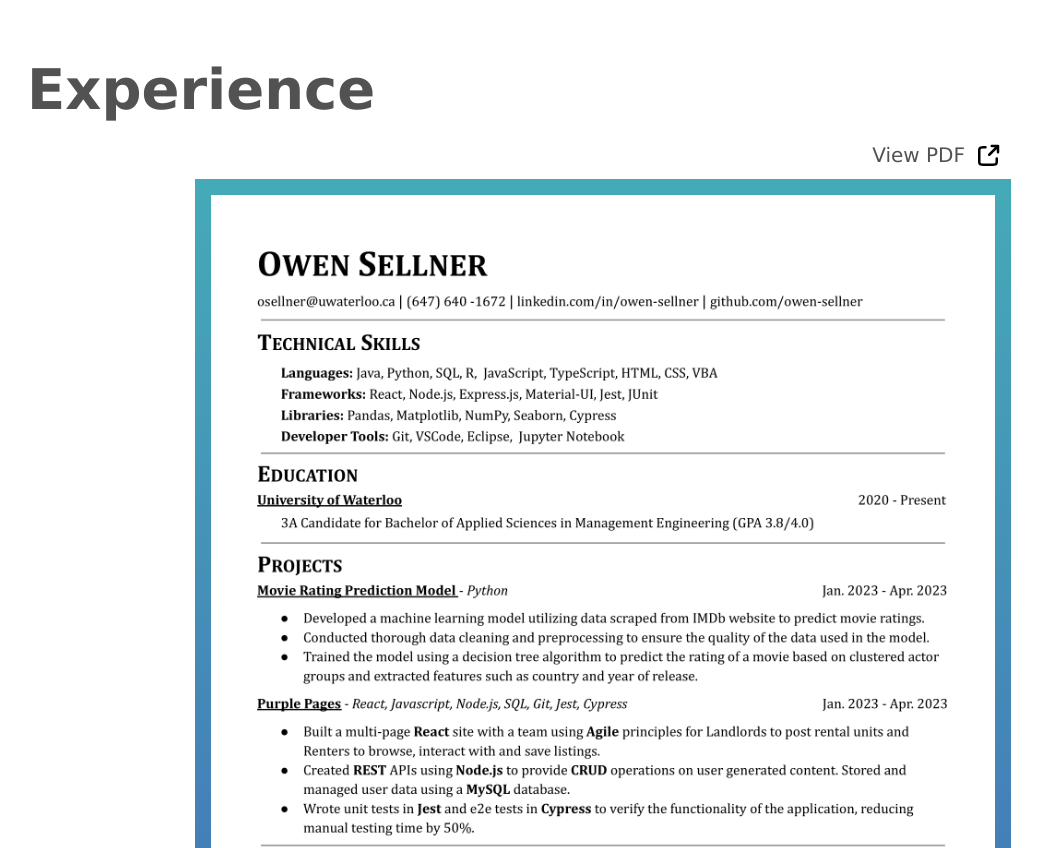
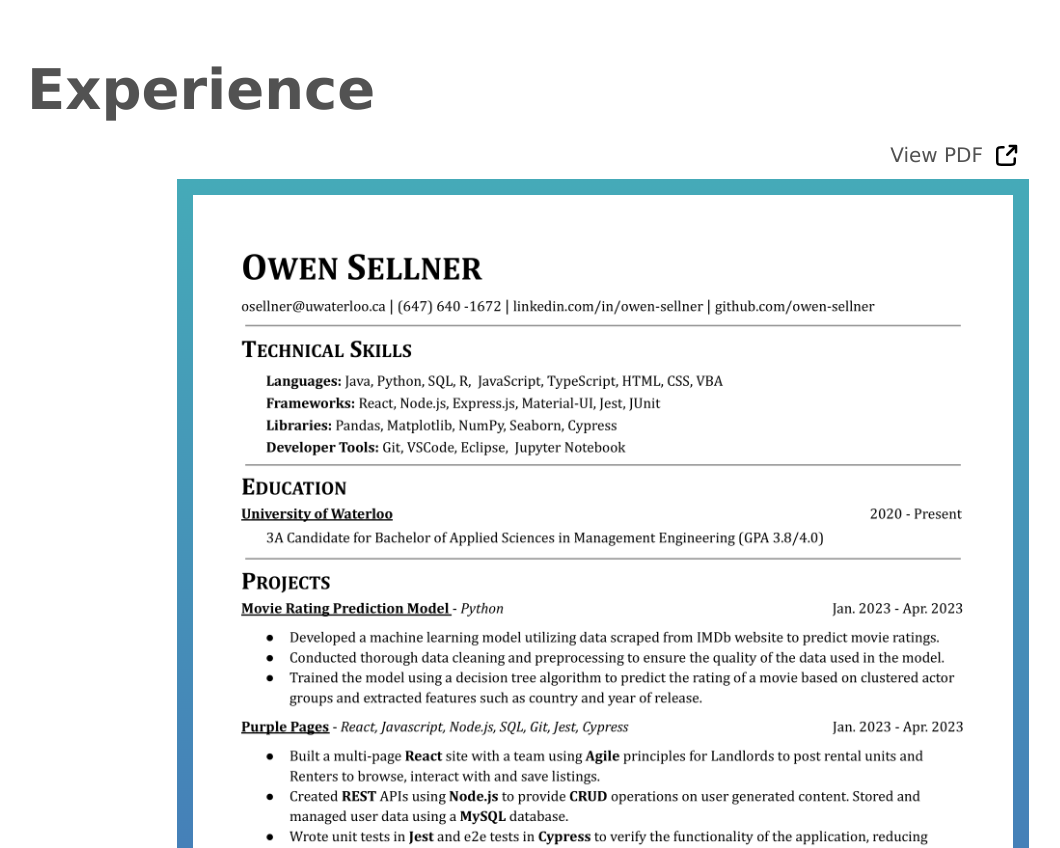
Before and after one commit to owen-sellner/portfolio-site, a React (Vite) app: page / in a window 1280 px wide. Shown: the part 1580-2428 px from the top of the page, without its empty margins (37-1097 px from the left). Built offline with nearby package versions, Linux system fonts and the light colour scheme.

Commit message:
fix resume pdf size

```diff
--- a/src/sections/Experience.jsx
+++ b/src/sections/Experience.jsx
@@ -16,7 +16,7 @@ function Experience() {
     return (
         <Container sx={{ pt: PADDING }}>
             <Typography variant='heading'>Experience</Typography>
-            <Container sx={{ width: '75%' }}>
+            <Container maxWidth="md">
                 <Box sx={{ display: 'flex', justifyContent: 'flex-end' }}>
                     <Button
                         href={PDF}
```
